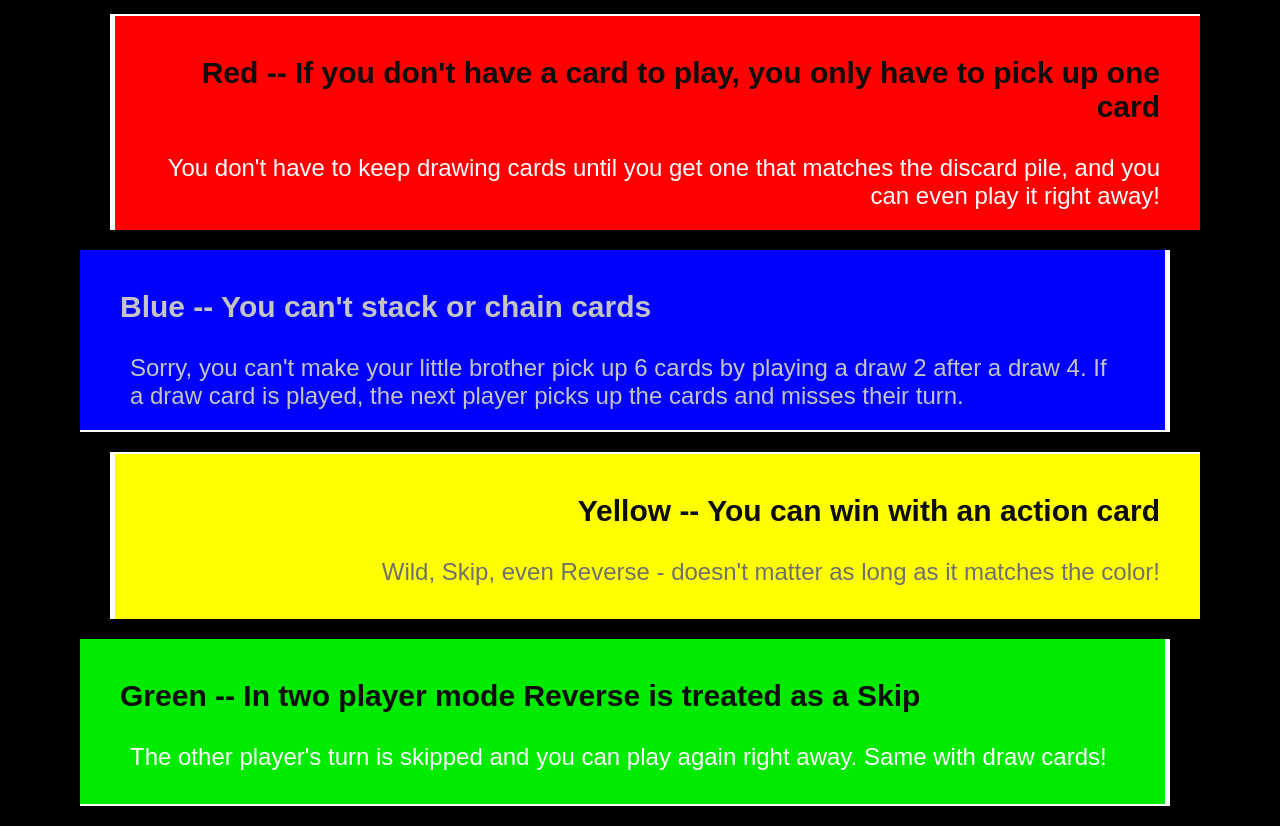
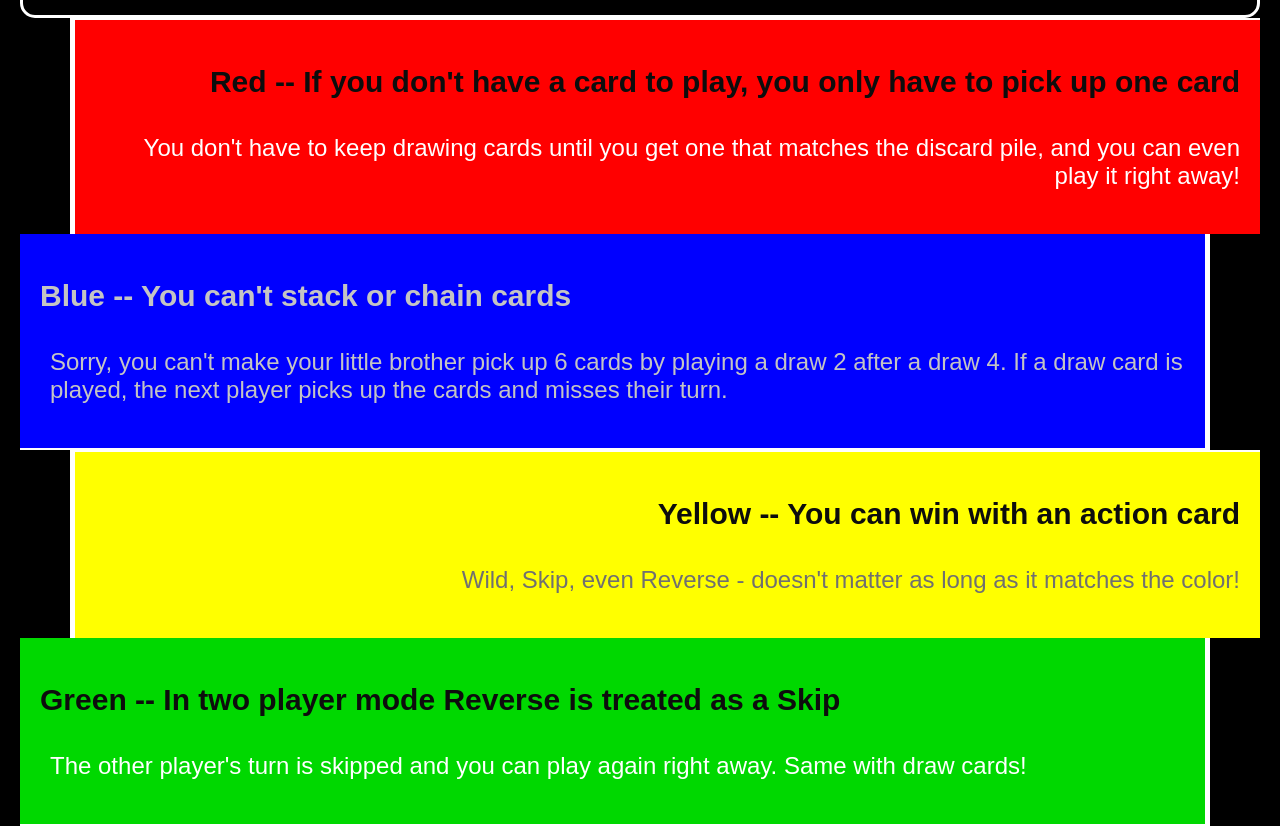
Before and after one commit to SelinaLiu8/hw3-2023, a plain HTML site: page index.html in a window 1280 px wide. Shown: the part 600-1426 px from the top of the page. Drawn offline with Linux system fonts and the light colour scheme.

Commit message:
space problem fixed

```diff
--- a/css/style.css
+++ b/css/style.css
@@ -1,12 +1,13 @@
-* {
+/* ====DEFAULT==== */
+
+body {
     font-family: Arial, Verdana;
     background-color: #000000;
     color: #ffffff;
-    margin: 20px;
-    margin-bottom: 0px;
+    margin-left: 20px;
+    margin-right: 20px;
+    margin-top: 20px;
 }
-
-/* ====DEFAULT==== */
 
 h1 {
     font-size: 42px;
@@ -99,14 +100,14 @@ footer {
 /* ----green---- */
 
 .green {
-    background-color: #00EB00;
+    background-color: #00D800;
     text-align: left;
     margin-right: 50px;
     border-width: 0px 5px 2px 0px;
 }
 
 .green p, .green h2 {
-    background-color: #00EB00;
+    background-color: #00D800;
 }
 
 footer p {
```
